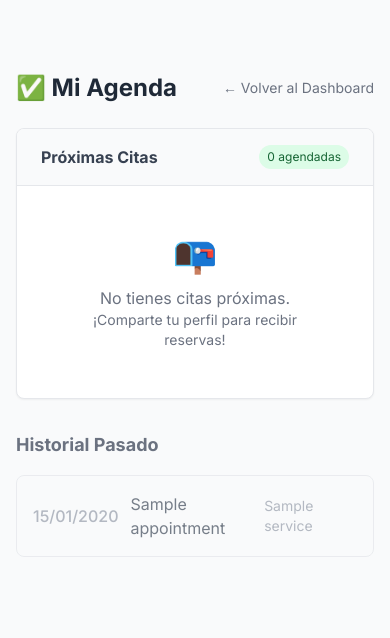
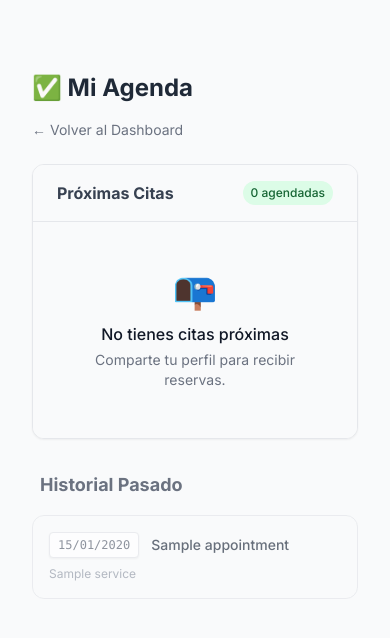
Before and after one commit to VitoNez5198/nexthora, a Django app: page /dashboard/appointments/ in a window 390 px wide. Shown: the top 638 px of the page. Run offline with Django 5.2, Linux system fonts and the light colour scheme; a user stored in the database is signed in; tables that the repository leaves empty hold one stand-in row (values such as "Sample post"); some libraries are stand-ins or nearby versions.

Commit message:
ui(appointments): enhance layout and responsiveness for upcoming appointments section ui(booking): improve layout and accessibility for booking details ui(success): refine success message layout and add appointment details

```diff
--- a/templates/appointments.html
+++ b/templates/appointments.html
@@ -3,83 +3,110 @@
 {% block title %}Mi Agenda - Nexthora{% endblock %}
 
 {% block content %}
-<div class="max-w-4xl mx-auto py-8">
+<div class="max-w-4xl mx-auto py-8 px-4"> <!-- Margen lateral seguro para móvil -->
 
     <!-- ENCABEZADO -->
-    <div class="flex justify-between items-center mb-6">
+    <div class="flex flex-col md:flex-row justify-between items-start md:items-center mb-6 gap-4">
         <h1 class="text-2xl font-bold text-dark-gray">✅ Mi Agenda</h1>
-        <a href="{% url 'dashboard' %}" class="text-gray-500 hover:text-primary text-sm">← Volver al Dashboard</a>
+        <a href="{% url 'dashboard' %}" class="text-gray-500 hover:text-primary text-sm flex items-center gap-1">
+            <span>←</span> Volver al Dashboard
+        </a>
     </div>
 
     <!-- SECCIÓN: PRÓXIMAS CITAS -->
-    <div class="bg-white rounded-lg shadow-sm border border-gray-200 overflow-hidden mb-8">
+    <div class="bg-white rounded-xl shadow-sm border border-gray-200 overflow-hidden mb-8">
         <div class="px-6 py-4 border-b border-gray-200 bg-gray-50 flex justify-between items-center">
             <h2 class="font-bold text-gray-700">Próximas Citas</h2>
-            <span class="text-xs bg-green-100 text-green-800 px-2 py-1 rounded-full">
+            <span class="text-xs bg-green-100 text-green-800 px-2 py-1 rounded-full font-medium">
                 {{ upcoming_appointments.count }} agendadas
             </span>
         </div>
 
-        <div class="divide-y divide-gray-200">
+        <div class="divide-y divide-gray-100">
             {% if upcoming_appointments %}
                 {% for cita in upcoming_appointments %}
-                <div class="p-6 flex flex-col md:flex-row justify-between items-start md:items-center hover:bg-gray-50 transition">
+                <!-- TARJETA RESPONSIVA: Flex columna en móvil, fila en desktop -->
+                <div class="p-4 md:p-6 flex flex-col md:flex-row justify-between items-start md:items-center hover:bg-gray-50 transition gap-4">
 
-                    <!-- Info Fecha y Hora -->
-                    <div class="flex items-center gap-4 mb-4 md:mb-0">
-                        <div class="text-center bg-blue-50 text-blue-700 p-3 rounded-lg border border-blue-100 min-w-[80px]">
-                            <div class="text-xs font-bold uppercase">{{ cita.start_datetime|date:"M" }}</div>
-                            <div class="text-2xl font-bold">{{ cita.start_datetime|date:"d" }}</div>
-                            <div class="text-xs">{{ cita.start_datetime|date:"D" }}</div>
+                    <!-- 1. BLOQUE IZQUIERDO: Fecha, Hora y Servicio -->
+                    <div class="flex items-start gap-4 w-full md:w-auto">
+                        <!-- Caja de Fecha (Visualmente destacada) -->
+                        <div class="text-center bg-blue-50 text-blue-700 p-2 md:p-3 rounded-lg border border-blue-100 min-w-[70px] md:min-w-[80px] shrink-0">
+                            <div class="text-[10px] md:text-xs font-bold uppercase tracking-wider">{{ cita.start_datetime|date:"M" }}</div>
+                            <div class="text-xl md:text-2xl font-black leading-none my-0.5">{{ cita.start_datetime|date:"d" }}</div>
+                            <div class="text-[10px] md:text-xs font-medium">{{ cita.start_datetime|date:"D" }}</div>
                         </div>
-                        <div>
-                            <div class="text-xl font-bold text-gray-800">
+
+                        <!-- Detalles Principales -->
+                        <div class="flex-1">
+                            <div class="text-lg md:text-xl font-bold text-gray-800 flex items-center gap-2 flex-wrap">
                                 {{ cita.start_datetime|time:"H:i" }}
+                                <span class="text-xs font-normal text-gray-400 border border-gray-200 px-1.5 rounded bg-white whitespace-nowrap">
+                                    ⏱️ {{ cita.service.duration_minutes }} min
+                                </span>
                             </div>
-                            <div class="text-sm text-gray-500">
-                                {{ cita.service.name }} ({{ cita.service.duration_minutes }} min)
+                            <div class="text-sm text-gray-600 font-medium mt-0.5">
+                                {{ cita.service.name }}
                             </div>
                         </div>
                     </div>
 
-                    <!-- Info Cliente -->
-                    <div class="text-right">
-                        <div class="font-medium text-gray-900">{{ cita.client_name }}</div>
-                        <div class="text-sm text-gray-500">{{ cita.client_email }}</div>
-                        <div class="text-sm text-gray-500">{{ cita.client_phone|default:"Sin teléfono" }}</div>
+                    <!-- 2. BLOQUE DERECHO: Info Cliente (Se alinea debajo en móvil) -->
+                    <!-- Truco: pl-[86px] en móvil alinea este texto visualmente con el título del servicio, saltándose la caja de fecha -->
+                    <div class="w-full md:w-auto md:text-right pl-[86px] md:pl-0 mt-[-10px] md:mt-0">
+                        <div class="font-bold text-gray-900 text-base">{{ cita.client_name }} {{ cita.client_last_name }}</div>
 
-                        <span class="inline-block mt-2 text-xs px-2 py-1 rounded border
-                            {% if cita.status == 'CONFIRMED' %} bg-green-50 text-green-700 border-green-200
-                            {% else %} bg-gray-50 text-gray-600 border-gray-200 {% endif %}">
-                            {{ cita.get_status_display }}
-                        </span>
+                        <!-- Contacto (Links activos) -->
+                        <div class="flex flex-col md:items-end gap-1 mt-1">
+                            <a href="mailto:{{ cita.client_email }}" class="text-sm text-gray-500 hover:text-primary truncate block">
+                                {{ cita.client_email }}
+                            </a>
+
+                            {% if cita.client_whatsapp %}
+                            <a href="https://wa.me/{{ cita.client_whatsapp|slice:'1:' }}" target="_blank" class="text-sm text-green-600 hover:text-green-700 flex items-center md:justify-end gap-1 font-medium">
+                                <span class="text-lg">📱</span> {{ cita.client_whatsapp }}
+                            </a>
+                            {% else %}
+                            <span class="text-sm text-gray-400">Sin teléfono</span>
+                            {% endif %}
+                        </div>
+
+                        <!-- Estado -->
+                        <div class="mt-3 md:mt-2">
+                            <span class="inline-flex items-center px-2.5 py-0.5 rounded-full text-xs font-medium border
+                                {% if cita.status == 'CONFIRMED' %} bg-green-50 text-green-700 border-green-200
+                                {% elif cita.status == 'CANCELLED_BY_CLIENT' %} bg-red-50 text-red-700 border-red-200
+                                {% else %} bg-gray-50 text-gray-600 border-gray-200 {% endif %}">
+                                {{ cita.get_status_display }}
+                            </span>
+                        </div>
                     </div>
 
                 </div>
                 {% endfor %}
             {% else %}
-                <div class="p-12 text-center text-gray-500">
+                <div class="p-12 text-center text-gray-500 bg-gray-50">
                     <div class="text-4xl mb-3">📭</div>
-                    <p>No tienes citas próximas.</p>
-                    <p class="text-sm">¡Comparte tu perfil para recibir reservas!</p>
+                    <p class="font-medium text-gray-900">No tienes citas próximas</p>
+                    <p class="text-sm mt-1">Comparte tu perfil para recibir reservas.</p>
                 </div>
             {% endif %}
         </div>
     </div>
 
-    <!-- SECCIÓN: HISTORIAL (Colapsable o simple) -->
+    <!-- SECCIÓN: HISTORIAL (Simplificado para móvil) -->
     {% if past_appointments %}
     <div class="mt-8">
-        <h3 class="text-lg font-bold text-gray-500 mb-4">Historial Pasado</h3>
-        <div class="bg-gray-50 rounded-lg border border-gray-200 overflow-hidden opacity-75">
+        <h3 class="text-lg font-bold text-gray-500 mb-4 px-2">Historial Pasado</h3>
+        <div class="bg-gray-50 rounded-xl border border-gray-200 overflow-hidden opacity-75">
             <div class="divide-y divide-gray-200">
                 {% for cita in past_appointments %}
-                <div class="p-4 flex justify-between items-center">
+                <div class="p-4 flex flex-col sm:flex-row justify-between sm:items-center gap-2">
                     <div class="flex items-center gap-3">
-                        <span class="text-gray-400 font-medium">{{ cita.start_datetime|date:"d/m/Y" }}</span>
-                        <span class="text-gray-600">{{ cita.client_name }}</span>
+                        <span class="font-mono text-gray-500 text-xs bg-white px-2 py-1 rounded border shadow-sm">{{ cita.start_datetime|date:"d/m/Y" }}</span>
+                        <span class="font-medium text-gray-700 text-sm">{{ cita.client_name }}</span>
                     </div>
-                    <span class="text-sm text-gray-400">{{ cita.service.name }}</span>
+                    <span class="text-xs text-gray-400">{{ cita.service.name }}</span>
                 </div>
                 {% endfor %}
             </div>
```
Also changed, not shown: templates/booking.html (+25 -19 lines), templates/success.html (+32 -26 lines).
